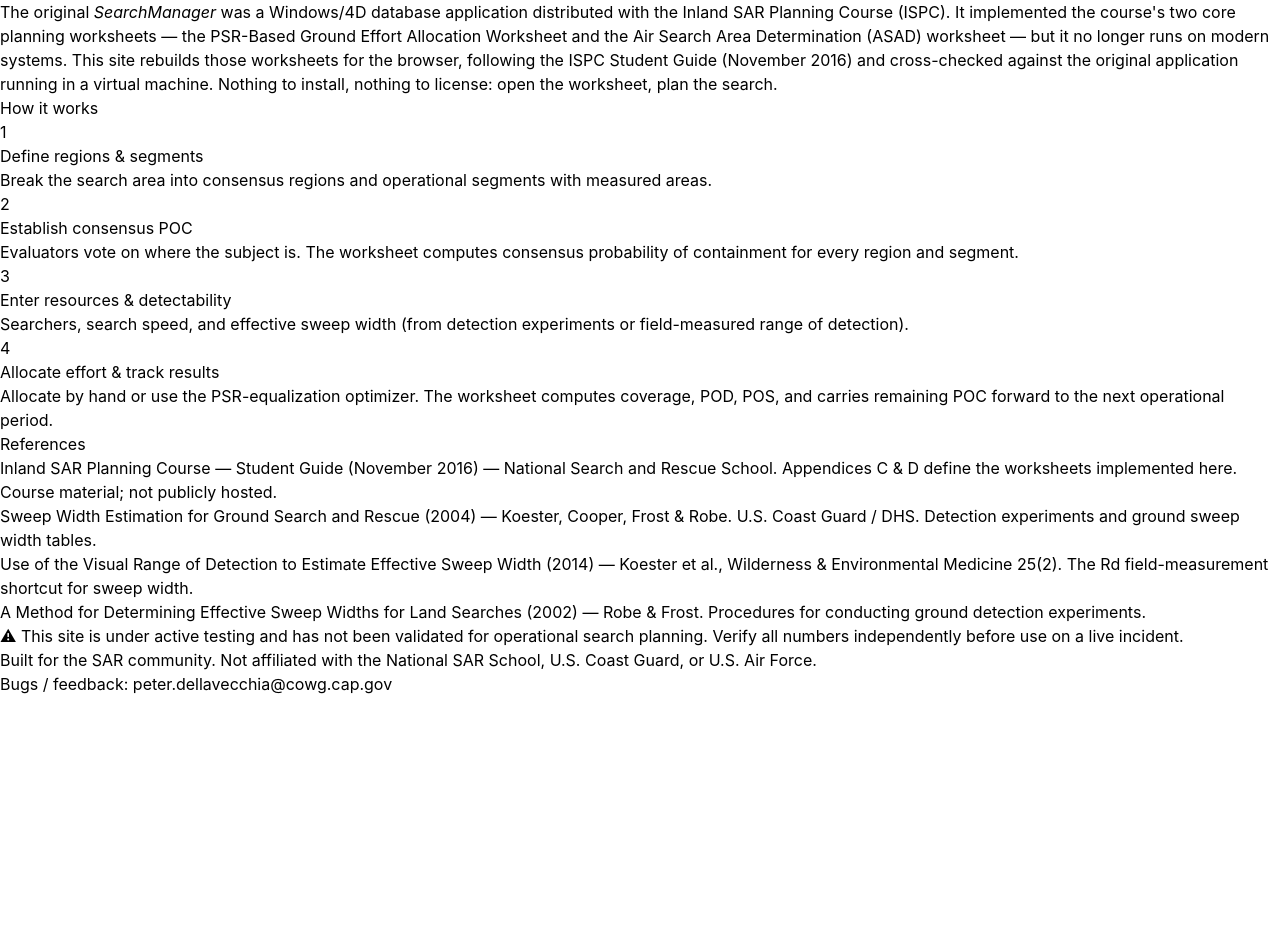
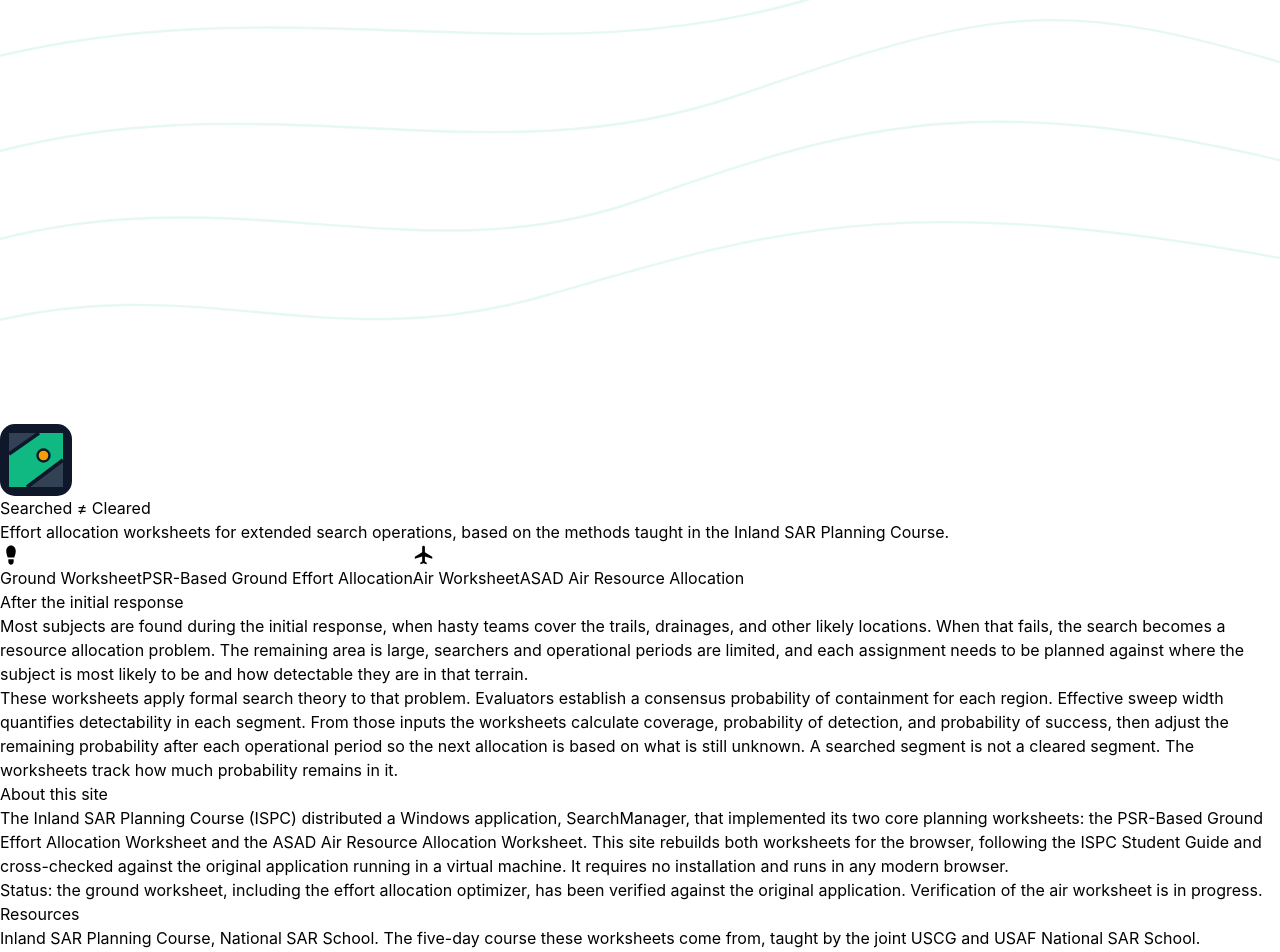
Before and after one commit to pdct042-hue/searchednotcleared, a React (Vite) app: page / in a window 1280 px wide. Shown: the part 240-1192 px from the top of the page. Before the commit the page ends 936 px from the top, so only its background shows below. Built offline with nearby package versions, Linux system fonts and the light colour scheme.

Commit message:
Landing copy final, boot print icon, banner text

```diff
--- a/src/App.jsx
+++ b/src/App.jsx
@@ -749,13 +749,13 @@
     <div style={{fontFamily:"'Inter',system-ui,sans-serif"}} className={`${dark?"sm-dark ":""}h-screen flex flex-col bg-gray-100`}>
       <style>{DARK_CSS}</style>
       <div className="bg-amber-500 text-black px-3 py-0.5 text-center text-[11px] font-semibold shrink-0">
-        ⚠ TESTING ONLY — not validated for operational search. Found a bug? Email <a href="mailto:peter.dellavecchia@cowg.cap.gov" className="underline">peter.dellavecchia@cowg.cap.gov</a>
+        ⚠ TESTING ONLY. Not validated for operational search. Found a bug? Email <a href="mailto:peter.dellavecchia@cowg.cap.gov" className="underline">peter.dellavecchia@cowg.cap.gov</a>
       </div>
       <div className="bg-gray-800 text-white px-3 py-1.5 flex items-center justify-between text-sm shrink-0">
         <div className="flex items-center gap-2">
           <div className="w-6 h-6 bg-emerald-500 rounded flex items-center justify-center text-white">
             {wsType==="ground"
-              ? <svg viewBox="0 0 24 24" width="15" height="15" fill="currentColor"><path d="M6 2h3.5v8.5c0 .8.5 1.5 1.3 1.8l7 2.6c1 .4 1.7 1.3 1.7 2.4V20H6V2z"/></svg>
+              ? <svg viewBox="0 0 24 24" width="15" height="15" fill="currentColor"><path d="M12 1.5c3.2 0 5.2 2.8 5.2 6.2 0 2.6-1 4.9-1.6 7H8.4c-.6-2.1-1.6-4.4-1.6-7 0-3.4 2-6.2 5.2-6.2z"/><path d="M9.2 16.5h5.6c.4 1.6.3 6-2.8 6s-3.2-4.4-2.8-6z"/></svg>
               : <svg viewBox="0 0 24 24" width="15" height="15" fill="currentColor"><path d="M21 16v-2l-8-5V3.5a1.5 1.5 0 0 0-3 0V9l-8 5v2l8-2.5V19l-2 1.5V22l3.5-1 3.5 1v-1.5L13 19v-5.5z"/></svg>}
           </div>
           <span className="font-bold">Search Manager</span>
--- a/src/Landing.jsx
+++ b/src/Landing.jsx
@@ -3,7 +3,6 @@
 const Logo = ({ size = 48 }) => (
   <svg viewBox="0 0 24 24" width={size} height={size} aria-label="Searched Not Cleared logo">
     <rect width="24" height="24" rx="5" fill="#0f172a" />
-    {/* segment map: three regions, one searched (emerald), LKP marker */}
     <polygon points="3,3 13,3 3,10" fill="#334155" />
     <polygon points="13,3 21,3 21,12 9,21 3,21 3,10" fill="#10b981" />
     <polygon points="21,12 21,21 9,21" fill="#334155" />
@@ -12,22 +11,38 @@
   </svg>
 );
 
-const Step = ({ n, title, text }) => (
-  <div className="flex gap-3">
-    <div className="w-7 h-7 rounded-full bg-slate-800 text-white flex items-center justify-center text-sm font-bold shrink-0">{n}</div>
-    <div>
-      <div className="font-semibold text-slate-900">{title}</div>
-      <div className="text-sm text-slate-600">{text}</div>
-    </div>
-  </div>
+const BootPrint = ({ size = 20 }) => (
+  <svg viewBox="0 0 24 24" width={size} height={size} fill="currentColor" aria-hidden="true">
+    <path d="M12 1.5c3.2 0 5.2 2.8 5.2 6.2 0 2.6-1 4.9-1.6 7H8.4c-.6-2.1-1.6-4.4-1.6-7 0-3.4 2-6.2 5.2-6.2z" />
+    <path d="M9.2 16.5h5.6c.4 1.6.3 6-2.8 6s-3.2-4.4-2.8-6z" />
+  </svg>
+);
+
+const Plane = ({ size = 20 }) => (
+  <svg viewBox="0 0 24 24" width={size} height={size} fill="currentColor" aria-hidden="true">
+    <path d="M21 16v-2l-8-5V3.5a1.5 1.5 0 0 0-3 0V9l-8 5v2l8-2.5V19l-2 1.5V22l3.5-1 3.5 1v-1.5L13 19v-5.5z" />
+  </svg>
+);
+
+/* faint topo contours for the hero */
+const Topo = () => (
+  <svg className="absolute inset-0 w-full h-full" preserveAspectRatio="none" viewBox="0 0 800 400" aria-hidden="true">
+    {[
+      "M-20,340 C120,300 200,360 340,320 S560,250 820,300",
+      "M-20,290 C140,240 260,310 400,260 S620,190 820,240",
+      "M-20,235 C160,180 300,250 460,195 S660,130 820,180",
+      "M-20,175 C180,120 340,190 520,130 S700,80 820,120",
+      "M-20,115 C200,65 380,130 580,70 S720,35 820,60",
+    ].map((d, i) => (
+      <path key={i} d={d} fill="none" stroke="#10b981" strokeOpacity="0.10" strokeWidth="1.5" />
+    ))}
+  </svg>
 );
 
 const Ref = ({ title, meta, href }) => (
   <li className="text-sm">
-    {href
-      ? <a href={href} target="_blank" rel="noopener noreferrer" className="font-medium text-emerald-700 hover:underline">{title}</a>
-      : <span className="font-medium text-slate-900">{title}</span>}
-    <span className="text-slate-500"> — {meta}</span>
+    <a href={href} target="_blank" rel="noopener noreferrer" className="font-medium text-emerald-700 hover:underline">{title}</a>
+    <span className="text-slate-500">. {meta}</span>
   </li>
 );
 
@@ -37,80 +52,94 @@
 
       {/* testing banner */}
       <div className="bg-amber-500 text-black px-3 py-1 text-center text-[11px] font-semibold">
-        ⚠ TESTING ONLY — not validated for operational search. Found a bug? Email{" "}
+        ⚠ TESTING ONLY. Not validated for operational search planning. Found a bug? Email{" "}
         <a href="mailto:peter.dellavecchia@cowg.cap.gov" className="underline">peter.dellavecchia@cowg.cap.gov</a>
       </div>
 
       {/* hero */}
-      <header className="bg-slate-900 text-white">
-        <div className="max-w-4xl mx-auto px-6 py-14 text-center">
+      <header className="relative overflow-hidden bg-slate-900 text-white">
+        <Topo />
+        <div className="relative max-w-4xl mx-auto px-6 py-14 text-center">
           <div className="flex justify-center mb-5"><Logo size={72} /></div>
-          <h1 className="text-4xl font-bold tracking-tight">Search Manager</h1>
-          <p className="mt-2 text-lg text-emerald-400 font-semibold tracking-wide">SEARCHED ≠ CLEARED</p>
-          <p className="mt-4 max-w-2xl mx-auto text-slate-300">
-            Probability-based effort allocation worksheets for land search and rescue —
-            a browser rebuild of the ISPC <em>SearchManager</em> planning tool (2002–2013),
-            verified line-by-line against the original application.
+          <h1 className="text-4xl sm:text-5xl font-bold tracking-tight">Searched <span className="text-emerald-400">≠</span> Cleared</h1>
+          <p className="mt-4 max-w-2xl mx-auto text-slate-300 text-lg">
+            Effort allocation worksheets for extended search operations, based on the methods
+            taught in the Inland SAR Planning Course.
           </p>
           <div className="mt-8 flex flex-col sm:flex-row justify-center gap-4">
             <button onClick={() => onEnter("ground")}
-              className="px-8 py-3 rounded-lg bg-emerald-600 hover:bg-emerald-500 font-bold text-white shadow-lg">
-              Ground Worksheet
-              <span className="block text-xs font-normal text-emerald-100">PSR-Based Ground Effort Allocation</span>
+              className="px-8 py-3 rounded-lg bg-emerald-600 hover:bg-emerald-500 font-bold text-white shadow-lg flex items-center justify-center gap-2">
+              <BootPrint size={22} />
+              <span className="text-left">Ground Worksheet
+                <span className="block text-xs font-normal text-emerald-100">PSR-Based Ground Effort Allocation</span></span>
             </button>
             <button onClick={() => onEnter("air")}
-              className="px-8 py-3 rounded-lg bg-blue-600 hover:bg-blue-500 font-bold text-white shadow-lg">
-              Air Worksheet
-              <span className="block text-xs font-normal text-blue-100">ASAD Air Resource Allocation</span>
+              className="px-8 py-3 rounded-lg bg-blue-600 hover:bg-blue-500 font-bold text-white shadow-lg flex items-center justify-center gap-2">
+              <Plane size={22} />
+              <span className="text-left">Air Worksheet
+                <span className="block text-xs font-normal text-blue-100">ASAD Air Resource Allocation</span></span>
             </button>
           </div>
         </div>
       </header>
 
-      {/* what it is */}
       <main className="max-w-4xl mx-auto px-6 py-12 space-y-12">
+
+        {/* the problem */}
         <section>
-          <h2 className="text-xl font-bold text-slate-900 mb-3">What this is</h2>
+          <h2 className="text-xl font-bold text-slate-900 mb-3">After the initial response</h2>
+          <div className="text-slate-700 leading-relaxed space-y-4">
+            <p>
+              Most subjects are found during the initial response, when hasty teams cover the trails,
+              drainages, and other likely locations. When that fails, the search becomes a resource
+              allocation problem. The remaining area is large, searchers and operational periods are
+              limited, and each assignment needs to be planned against where the subject is most likely
+              to be and how detectable they are in that terrain.
+            </p>
+            <p>
+              These worksheets apply formal search theory to that problem. Evaluators establish a
+              consensus probability of containment for each region. Effective sweep width quantifies
+              detectability in each segment. From those inputs the worksheets calculate coverage,
+              probability of detection, and probability of success, then adjust the remaining probability
+              after each operational period so the next allocation is based on what is still unknown.
+              A searched segment is not a cleared segment. The worksheets track how much probability
+              remains in it.
+            </p>
+          </div>
+        </section>
+
+        {/* what this is */}
+        <section>
+          <h2 className="text-xl font-bold text-slate-900 mb-3">About this site</h2>
           <p className="text-slate-700 leading-relaxed">
-            The original <em>SearchManager</em> was a Windows/4D database application distributed with the
-            Inland SAR Planning Course (ISPC). It implemented the course&apos;s two core planning worksheets —
-            the PSR-Based Ground Effort Allocation Worksheet and the Air Search Area Determination (ASAD)
-            worksheet — but it no longer runs on modern systems. This site rebuilds those worksheets for the
-            browser, following the ISPC Student Guide (November 2016) and cross-checked against the original
-            application running in a virtual machine. Nothing to install, nothing to license: open the
-            worksheet, plan the search.
+            The Inland SAR Planning Course (ISPC) distributed a Windows application, SearchManager,
+            that implemented its two core planning worksheets: the PSR-Based Ground Effort Allocation
+            Worksheet and the ASAD Air Resource Allocation Worksheet. This site rebuilds both
+            worksheets for the browser, following the ISPC
+            Student Guide and cross-checked against the original application running in a virtual
+            machine. It requires no installation and runs in any modern browser.
+          </p>
+          <p className="mt-3 text-sm text-slate-500">
+            Status: the ground worksheet, including the effort allocation optimizer, has been verified
+            against the original application. Verification of the air worksheet is in progress.
           </p>
         </section>
 
-        {/* how it works */}
+        {/* resources */}
         <section>
-          <h2 className="text-xl font-bold text-slate-900 mb-4">How it works</h2>
-          <div className="grid sm:grid-cols-2 gap-6">
-            <Step n="1" title="Define regions & segments"
-              text="Break the search area into consensus regions and operational segments with measured areas." />
-            <Step n="2" title="Establish consensus POC"
-              text="Evaluators vote on where the subject is. The worksheet computes consensus probability of containment for every region and segment." />
-            <Step n="3" title="Enter resources & detectability"
-              text="Searchers, search speed, and effective sweep width (from detection experiments or field-measured range of detection)." />
-            <Step n="4" title="Allocate effort & track results"
-              text="Allocate by hand or use the PSR-equalization optimizer. The worksheet computes coverage, POD, POS, and carries remaining POC forward to the next operational period." />
-          </div>
-        </section>
-
-        {/* references */}
-        <section>
-          <h2 className="text-xl font-bold text-slate-900 mb-3">References</h2>
+          <h2 className="text-xl font-bold text-slate-900 mb-3">Resources</h2>
           <ul className="space-y-2 list-disc pl-5">
-            <Ref title="Inland SAR Planning Course — Student Guide (November 2016)"
-              meta="National Search and Rescue School. Appendices C & D define the worksheets implemented here. Course material; not publicly hosted." />
+            <Ref title="Inland SAR Planning Course, National SAR School"
+              meta="The five-day course these worksheets come from, taught by the joint USCG and USAF National SAR School."
+              href="https://www.forcecom.uscg.mil/Our-Organization/FORCECOM-UNITS/TraCen-Yorktown/Training/Maritime-Search-Rescue/Inland-SAR/Inland-Course/" />
             <Ref title="Sweep Width Estimation for Ground Search and Rescue (2004)"
-              meta="Koester, Cooper, Frost & Robe. U.S. Coast Guard / DHS. Detection experiments and ground sweep width tables."
+              meta="Koester, Cooper, Frost, and Robe. U.S. Coast Guard. Ground detection experiments and sweep width tables."
               href="https://www.dco.uscg.mil/Portals/9/CG-5R/nsarc/DetExpReport_2004_final_s.pdf" />
             <Ref title="Use of the Visual Range of Detection to Estimate Effective Sweep Width (2014)"
-              meta="Koester et al., Wilderness & Environmental Medicine 25(2). The Rd field-measurement shortcut for sweep width."
+              meta="Koester et al., Wilderness and Environmental Medicine 25(2). Field measurement method for estimating sweep width from range of detection."
               href="https://journals.sagepub.com/doi/full/10.1016/j.wem.2013.09.016" />
             <Ref title="A Method for Determining Effective Sweep Widths for Land Searches (2002)"
-              meta="Robe & Frost. Procedures for conducting ground detection experiments."
+              meta="Robe and Frost. Procedures for conducting ground detection experiments."
               href="https://www.dco.uscg.mil/Portals/9/CG-5R/nsarc/LandSweepWidthDemoReportFinal.pdf" />
           </ul>
         </section>
@@ -119,9 +148,9 @@
       {/* footer */}
       <footer className="border-t bg-white">
         <div className="max-w-4xl mx-auto px-6 py-6 text-xs text-slate-500 space-y-1">
-          <p>⚠ This site is under active testing and has not been validated for operational search planning. Verify all numbers independently before use on a live incident.</p>
-          <p>Built for the SAR community. Not affiliated with the National SAR School, U.S. Coast Guard, or U.S. Air Force.</p>
-          <p>Bugs / feedback: <a href="mailto:peter.dellavecchia@cowg.cap.gov" className="text-emerald-700 hover:underline">peter.dellavecchia@cowg.cap.gov</a></p>
+          <p>This site is under active testing and has not been validated for operational search planning.</p>
+          <p>Not affiliated with the National SAR School, U.S. Coast Guard, or U.S. Air Force.</p>
+          <p>Bugs and feedback: <a href="mailto:peter.dellavecchia@cowg.cap.gov" className="text-emerald-700 hover:underline">peter.dellavecchia@cowg.cap.gov</a></p>
         </div>
       </footer>
     </div>
```
